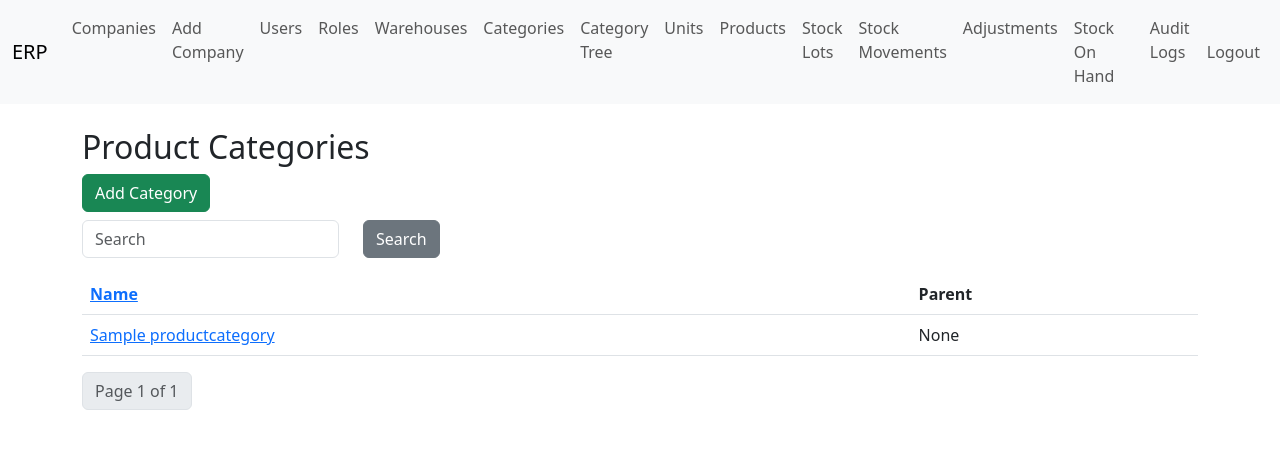
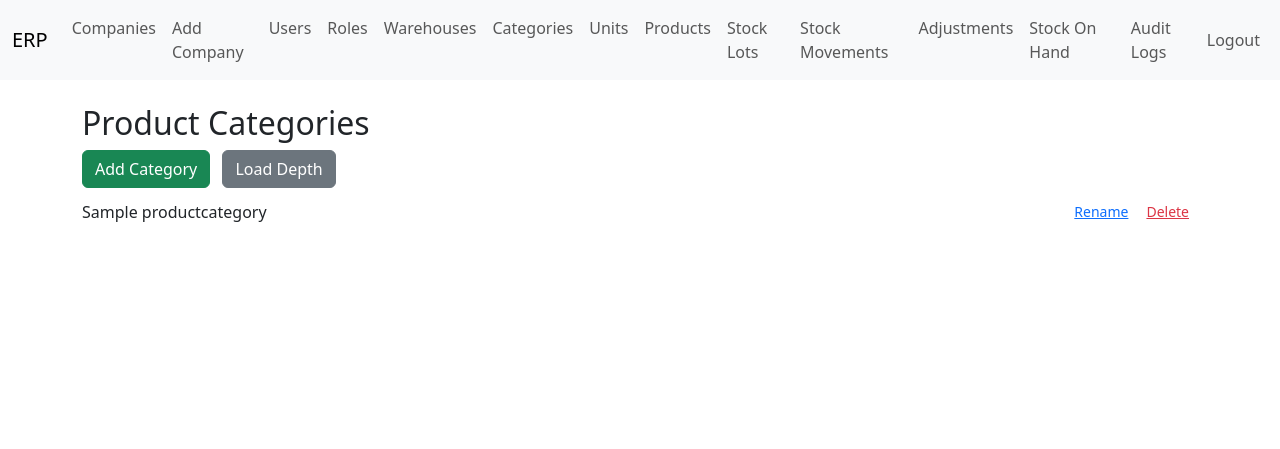
Before and after one commit to mpf-kfk-tahmid-hossain/ERPSoftwareFinal, a Django app: page /inventory/categories/ in a window 1280 px wide. Shown: the top 449 px of the page. Run offline with Django 5.2, Linux system fonts and the light colour scheme; a user stored in the database is signed in; data comes from the database, SQL or seed files in the repository; tables that the repository leaves empty hold one stand-in row (values such as "Sample post").

Commit message:
Refactor category listing to dynamic AJAX tree

```diff
--- a/erp_project/inventory/urls.py
+++ b/erp_project/inventory/urls.py
@@ -2,7 +2,7 @@ from django.urls import path
 from .views import (
     WarehouseListView, WarehouseCreateView, WarehouseUpdateView,
     ProductCategoryListView, ProductCategoryCreateView, ProductCategoryUpdateView,
-    CategoryTreeView, category_rename, category_move, category_delete, category_children, category_quick_add,
+    category_rename, category_move, category_delete, category_children, category_quick_add,
     ProductUnitListView, ProductUnitCreateView,
     ProductListView, ProductCreateView,
     StockLotListView, StockLotCreateView,
@@ -16,7 +16,6 @@ urlpatterns = [
     path('warehouses/add/', WarehouseCreateView.as_view(), name='warehouse_add'),
     path('warehouses/<int:pk>/edit/', WarehouseUpdateView.as_view(), name='warehouse_edit'),
     path('categories/', ProductCategoryListView.as_view(), name='category_list'),
-    path('category-tree/', CategoryTreeView.as_view(), name='category_tree'),
     path('categories/add/', ProductCategoryCreateView.as_view(), name='category_add'),
     path('categories/<int:pk>/edit/', ProductCategoryUpdateView.as_view(), name='category_edit'),
     path('categories/<int:pk>/rename/', category_rename, name='category_rename'),
--- a/erp_project/inventory/views.py
+++ b/erp_project/inventory/views.py
@@ -233,36 +233,6 @@ class ProductCategoryUpdateView(View):
         return redirect('category_list')
 
 
-@method_decorator(require_permission('view_productcategory'), name='dispatch')
-class CategoryTreeView(TemplateView):
-    """Display product categories as an expandable tree."""
-
-    template_name = 'category_tree.html'
-
-    def get_context_data(self, **kwargs):
-        context = super().get_context_data(**kwargs)
-        cats = ProductCategory.objects.filter(company=self.request.user.company).select_related('parent')
-        by_parent = {}
-        for c in cats:
-            by_parent.setdefault(c.parent_id, []).append(c)
-            c.children_list = []
-        for children in by_parent.values():
-            children.sort(key=lambda x: x.name.lower())
-        for c in cats:
-            c.children_list = by_parent.get(c.id, [])
-        roots = by_parent.get(None, [])
-
-        def annotate(cat, path=""):
-            cat.full_path_cached = f"{path} > {cat.name}" if path else cat.name
-            for ch in cat.children_list:
-                annotate(ch, cat.full_path_cached)
-
-        for r in roots:
-            annotate(r)
-        context['categories'] = roots
-        context['can_add_category'] = user_has_permission(self.request.user, 'add_productcategory')
-        context['csrf_token'] = self.request.COOKIES.get('csrftoken')
-        return context
 
 
 @require_permission('change_productcategory')
@@ -315,7 +285,10 @@ def category_children(request):
     elif parent_id:  # something invalid
         return JsonResponse([], safe=False)
     cats = ProductCategory.objects.filter(parent=parent, company=request.user.company).order_by('name')
-    data = [{'id': c.id, 'name': c.name} for c in cats]
+    data = []
+    for c in cats:
+        has_children = ProductCategory.objects.filter(parent=c).exists()
+        data.append({'id': c.id, 'name': c.name, 'has_children': has_children})
     return JsonResponse(data, safe=False)
 
 
--- /dev/null
+++ b/erp_project/static/js/category_tree.js
@@ -0,0 +1,104 @@
+function getCookie(name){const v=`; ${document.cookie}`.split(`; ${name}=`);return v.length===2?v.pop().split(';').shift():'';}
+const csrftoken = getCookie('csrftoken');
+
+async function fetchChildren(parentId){
+  let url = CATEGORY_CHILDREN_URL;
+  if(parentId){ url += `?parent_id=${parentId}`; }
+  const resp = await fetch(url, {headers:{'X-Requested-With':'XMLHttpRequest'}});
+  if(resp.ok) return await resp.json();
+  return [];
+}
+
+function createNode(cat){
+  const li = document.createElement('li');
+  li.className = 'mb-1';
+  li.dataset.id = cat.id;
+
+  const div = document.createElement('div');
+  div.className = 'd-flex align-items-center';
+
+  const expand = document.createElement('button');
+  expand.className = 'btn btn-sm btn-light me-1 expand-btn';
+  expand.textContent = '+';
+  if(!cat.has_children) expand.classList.add('d-none');
+  expand.addEventListener('click', async () => {
+    const container = li.querySelector('ul');
+    if(container.childElementCount){
+      container.innerHTML='';
+      expand.classList.remove('btn-secondary');
+      return;
+    }
+    const children = await fetchChildren(cat.id);
+    children.forEach(c => container.appendChild(createNode(c)));
+    if(children.length===0) expand.classList.add('d-none');
+    else expand.classList.add('btn-secondary');
+  });
+  div.appendChild(expand);
+
+  const name = document.createElement('span');
+  name.className = 'cat-name flex-grow-1';
+  name.textContent = cat.name;
+  div.appendChild(name);
+
+  const rename = document.createElement('button');
+  rename.className = 'btn btn-sm btn-link rename-btn';
+  rename.textContent = 'Rename';
+  rename.addEventListener('click', async () => {
+    const newName = prompt('New name', cat.name);
+    if(!newName) return;
+    const resp = await fetch(`/inventory/categories/${cat.id}/rename/`,{method:'POST',headers:{'X-CSRFToken':csrftoken},body:new URLSearchParams({name:newName})});
+    if(resp.ok){
+      name.textContent = newName;
+      cat.name = newName;
+    }
+  });
+  div.appendChild(rename);
+
+  const del = document.createElement('button');
+  del.className = 'btn btn-sm btn-link text-danger delete-btn';
+  del.textContent = 'Delete';
+  del.addEventListener('click', async () => {
+    if(!confirm('Delete?')) return;
+    const resp = await fetch(`/inventory/categories/${cat.id}/delete/`,{method:'POST',headers:{'X-CSRFToken':csrftoken}});
+    if(resp.status===204){ li.remove(); }
+  });
+  div.appendChild(del);
+
+  li.appendChild(div);
+  const ul = document.createElement('ul');
+  ul.className = 'ms-4 list-unstyled';
+  li.appendChild(ul);
+
+  return li;
+}
+
+async function loadRoot(){
+  const root = document.getElementById('category-root');
+  const cats = await fetchChildren('');
+  cats.forEach(c => root.appendChild(createNode(c)));
+}
+
+async function loadDepth(parentId, depth, container){
+  if(depth===0) return;
+  const children = await fetchChildren(parentId);
+  children.forEach(async c => {
+    const node = createNode(c);
+    container.appendChild(node);
+    if(depth>1 && c.has_children){
+      const childUl = node.querySelector('ul');
+      await loadDepth(c.id, depth-1, childUl);
+    }
+  });
+}
+
+document.addEventListener('DOMContentLoaded', () => {
+  loadRoot();
+  document.getElementById('depth-btn').addEventListener('click', async () => {
+    const d = prompt('Load depth');
+    const depth = parseInt(d);
+    if(!depth || depth<1) return;
+    const root = document.getElementById('category-root');
+    root.innerHTML='';
+    await loadDepth('', depth, root);
+  });
+});
--- a/erp_project/templates/base.html
+++ b/erp_project/templates/base.html
@@ -26,7 +26,6 @@
         {% endif %}
         {% if user.is_authenticated and user.company and nav_perms.view_productcategory %}
         <li class="nav-item"><a class="nav-link" href="{% url 'category_list' %}">Categories</a></li>
-        <li class="nav-item"><a class="nav-link" href="{% url 'category_tree' %}">Category Tree</a></li>
         {% endif %}
         {% if user.is_authenticated and user.company and nav_perms.view_productunit %}
         <li class="nav-item"><a class="nav-link" href="{% url 'unit_list' %}">Units</a></li>
--- a/erp_project/templates/category_list.html
+++ b/erp_project/templates/category_list.html
@@ -1,28 +1,15 @@
 {% extends 'base.html' %}
+{% load static %}
 {% block title %}Categories{% endblock %}
 {% block content %}
 <h2>Product Categories</h2>
 {% if can_add_category %}
 <a href="{% url 'category_add' %}" class="btn btn-success mb-2">Add Category</a>
 {% endif %}
-{% include 'includes/filter_form.html' %}
-<div id="list-container">
-<table class="table">
-  <thead>
-    <tr>
-      {% include 'includes/sortable_th.html' with label='Name' field='name' %}
-      <th>Parent</th>
-    </tr>
-  </thead>
-  <tbody>
-  {% for cat in page_obj %}
-    <tr>
-      <td><a href="{% url 'category_edit' cat.id %}">{{ cat.name }}</a></td>
-      <td>{{ cat.parent }}</td>
-    </tr>
-  {% endfor %}
-  </tbody>
-</table>
-{% include 'includes/pagination.html' %}
-</div>
+<button id="depth-btn" class="btn btn-secondary mb-2 ms-2">Load Depth</button>
+<ul id="category-root" class="list-unstyled"></ul>
+<script src="{% static 'js/category_tree.js' %}"></script>
+<script>
+const CATEGORY_CHILDREN_URL = "{% url 'category_children' %}";
+</script>
 {% endblock %}
--- a/erp_project/templates/category_rename_form.html
+++ b/erp_project/templates/category_rename_form.html
@@ -1,4 +1,4 @@
-<form hx-post="{% url 'category_rename' category.id %}" hx-target="closest li" hx-swap="outerHTML" class="d-flex">
+<form method="post" class="rename-form d-flex" data-id="{{ category.id }}">
   {% csrf_token %}
   <input type="text" name="name" value="{{ category.name }}" class="form-control form-control-sm me-2" required>
   <button class="btn btn-sm btn-primary">Save</button>
--- a/erp_project/templates/includes/category_select.html
+++ b/erp_project/templates/includes/category_select.html
@@ -1,8 +1,7 @@
 <div class="mb-3" id="level-{{ level }}">
   <label class="form-label">Level {{ level }} Category</label>
   <div class="input-group">
-    <select name="parent" class="form-select category-select" data-level="{{ level }}"
-            hx-get="{% url 'category_children' %}?level={{ level|add:'1' }}" hx-target="#level-{{ level|add:'1' }}" hx-trigger="change">
+    <select name="parent" class="form-select category-select" data-level="{{ level }}">
       <option value="">-- None --</option>
       {% for c in categories %}
       <option value="{{ c.id }}">{{ c.name }}</option>
--- a/erp_project/templates/includes/filter_form.html
+++ b/erp_project/templates/includes/filter_form.html
@@ -1,6 +1,4 @@
-<form method="get" class="row mb-3"
-      hx-get="." hx-target="#list-container" hx-push-url="true"
-      hx-trigger="keyup changed delay:500ms">
+<form method="get" class="row mb-3">
 
   {% if search %}
   <div class="col-auto">
```
Also changed, not shown: erp_project/inventory/tests.py (+21 -14 lines), erp_project/templates/category_tree.html (deleted, +0 -28 lines), erp_project/templates/includes/category_node.html (+6 -17 lines).
